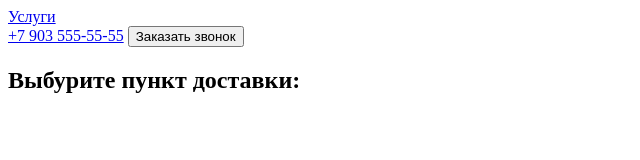
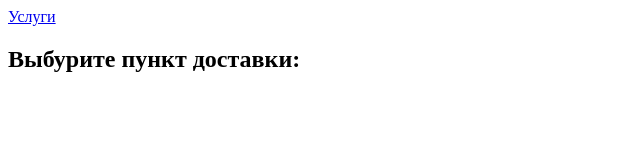
Before and after one commit to SlavaSidorov17/special-app, a plain HTML site: page index.html in a window 1280 px wide. Shown: the whole page, without its empty margins (0-640 px from the left). Drawn offline with Linux system fonts and the light colour scheme.

```diff
--- a/index.html
+++ b/index.html
@@ -12,11 +12,8 @@
         <nav>
             <a href="#services">Услуги</a>
         </nav>
-        <div>
-            <a href="tel:+79035555555">+7 903 555-55-55</a>
-            <button>Заказать звонок</button>
-        </div>
     </header>
+
     <h2>Выбурите пункт доставки:</h2>
 </body>
 </html>
```
